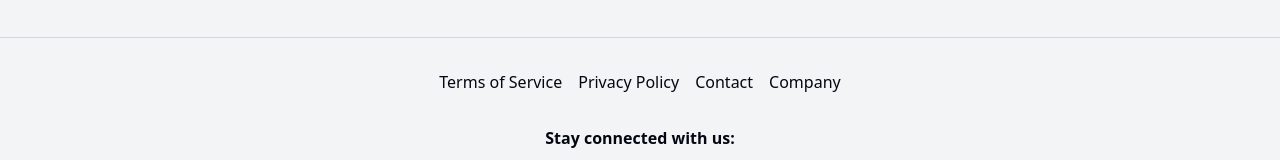
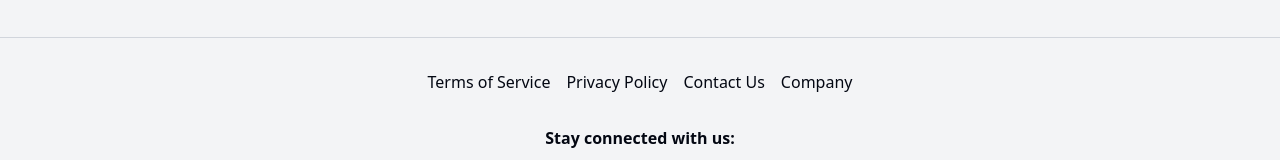
Before and after one commit to Prajwal-J03/documentation-assistant, a React (Vite) app in the folder client/: page / in a window 1280 px wide. Shown: the part 2981-3141 px from the top of the page. Built offline with nearby package versions, Linux system fonts and the light colour scheme.

Commit message:
Modified footer links

```diff
--- a/client/src/components/Footer.jsx
+++ b/client/src/components/Footer.jsx
@@ -1,13 +1,14 @@
 import React from 'react'
+import { Link } from 'react-router-dom'
 
 const Footer = () => {
     return (
         <div className='container mx-auto p-8 border-t border-gray-300'>
             <div className='w-full mx-auto flex flex-col lg:flex-row items-center justify-center gap-4'>
-                <a href="#">Terms of Service</a>
-                <a href="#">Privacy Policy</a>
-                <a href="#">Contact</a>
-                <a href="#">Company</a>
+                <Link to="/terms-of-service">Terms of Service</Link>
+                <Link to="/privacy-policy">Privacy Policy</Link>
+                <Link to="/contact-us">Contact Us</Link>
+                <Link to="/company">Company</Link>
             </div>
             <div className='w-full mt-8'>
                 <p className='text-center font-semibold'>Stay connected with us: </p>
```
